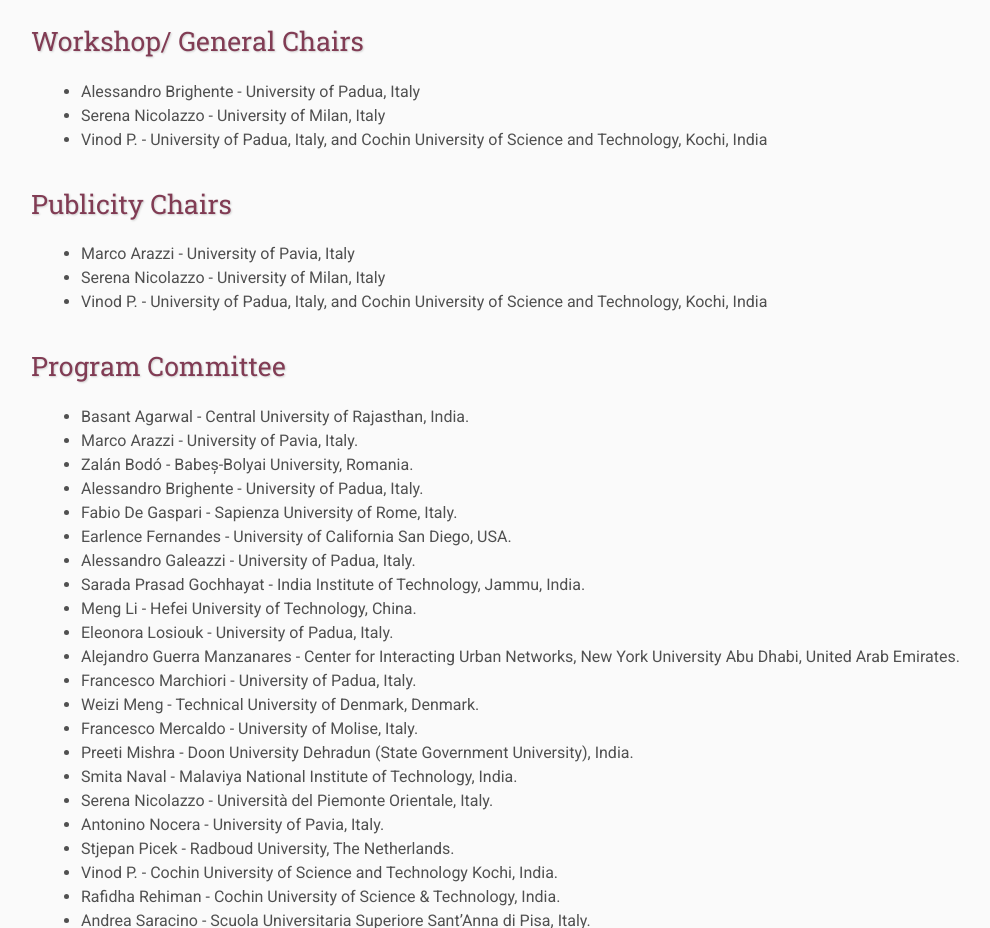
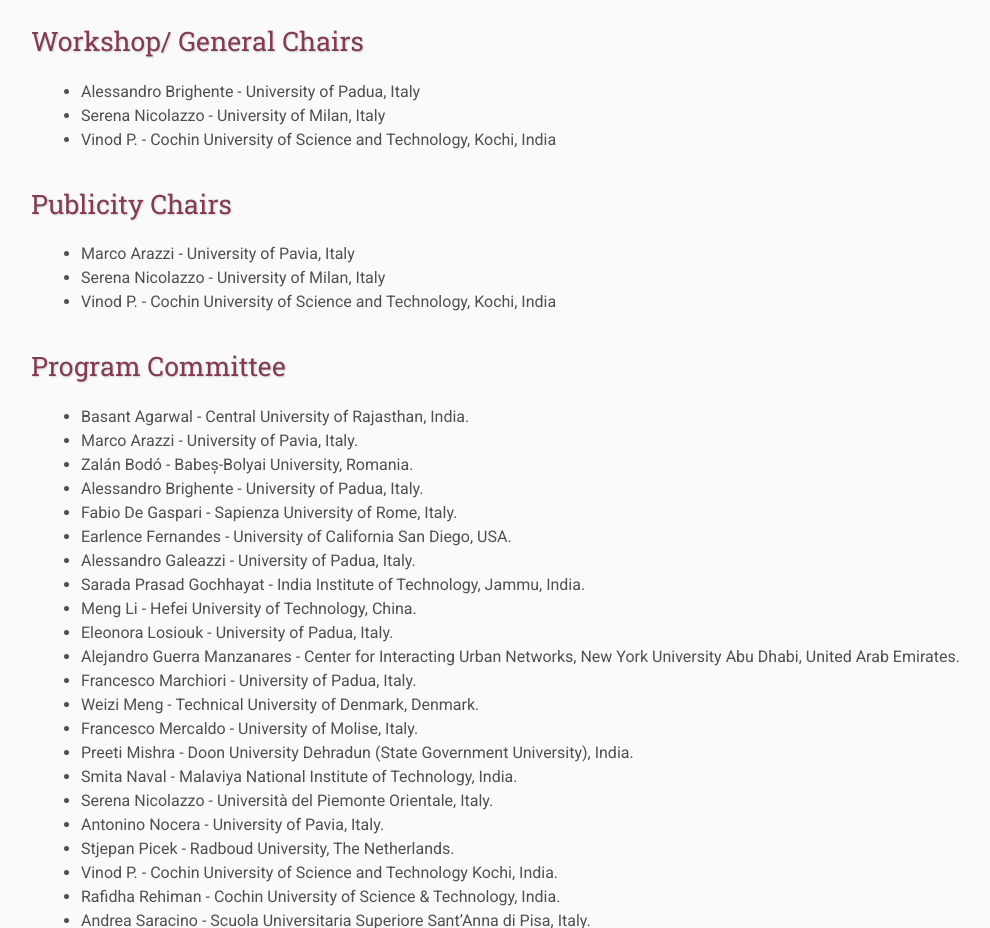
Before and after one commit to waiti-workshop/waiti-workshop.github.io, a plain HTML site: page committee/index.html in a window 1280 px wide. Shown: the part 860-1788 px from the top of the page, without its empty margins (9-999 px from the left). Drawn offline with nearby package versions, Linux system fonts and the light colour scheme; some packages are replaced by stand-ins of ours; files that its build step writes are made by us from their sources.

Commit message:
Update index.html

```diff
--- a/committee/index.html
+++ b/committee/index.html
@@ -63,7 +63,7 @@
         <ul>
             <li>Alessandro Brighente - University of Padua, Italy</li>
             <li>Serena Nicolazzo - University of Milan, Italy</li>
-            <li>Vinod P. - University of Padua, Italy, and Cochin University of Science and Technology, Kochi, India</li>
+            <li>Vinod P. - Cochin University of Science and Technology, Kochi, India</li>
         </ul>
     </p>
 
@@ -73,7 +73,7 @@
         <ul>
             <li>Marco Arazzi - University of Pavia, Italy</li>
             <li>Serena Nicolazzo - University of Milan, Italy</li>
-            <li>Vinod P. - University of Padua, Italy, and Cochin University of Science and Technology, Kochi, India</li>
+            <li>Vinod P. - Cochin University of Science and Technology, Kochi, India</li>
         </ul>
     </p>
 
```
